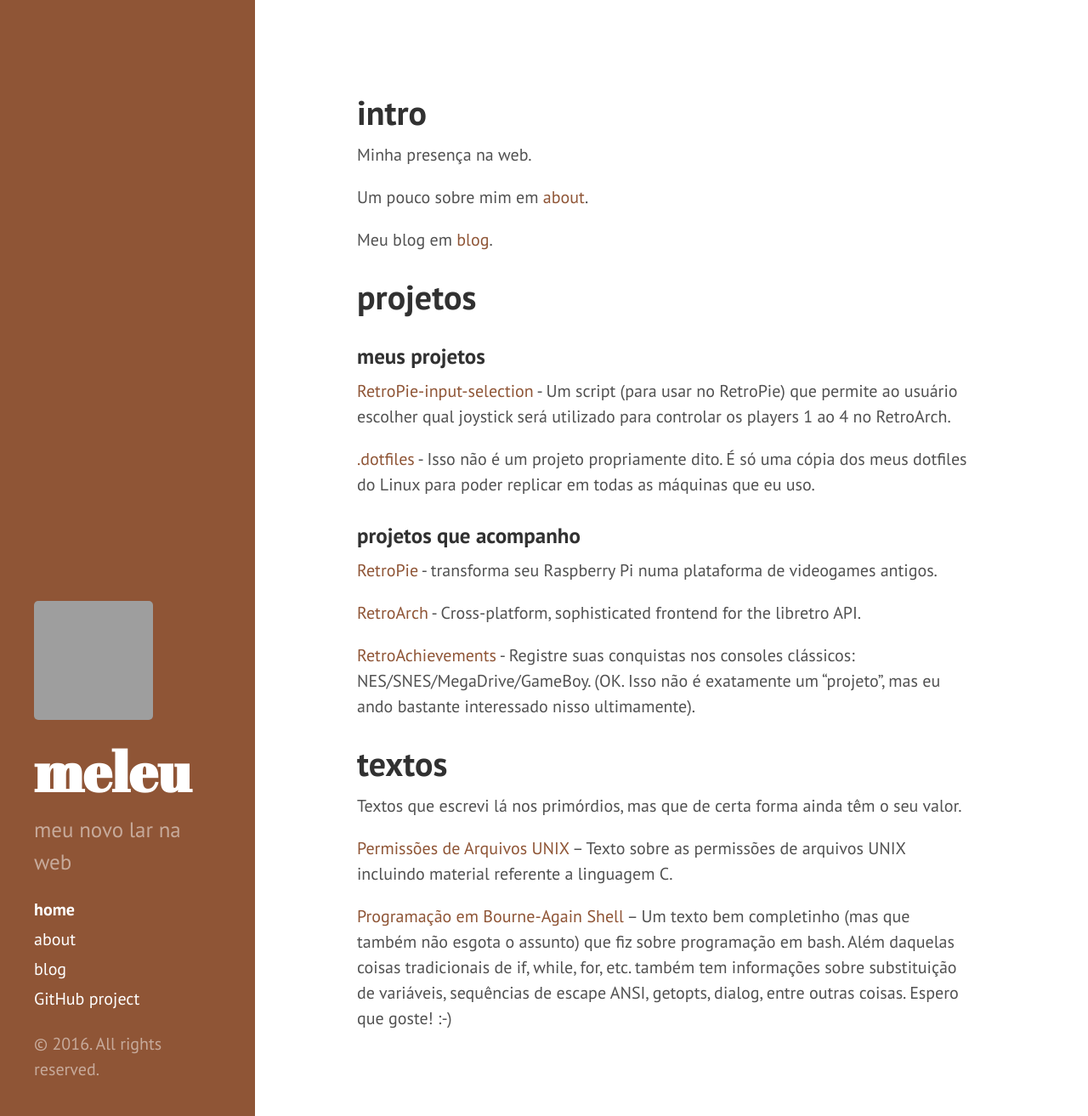
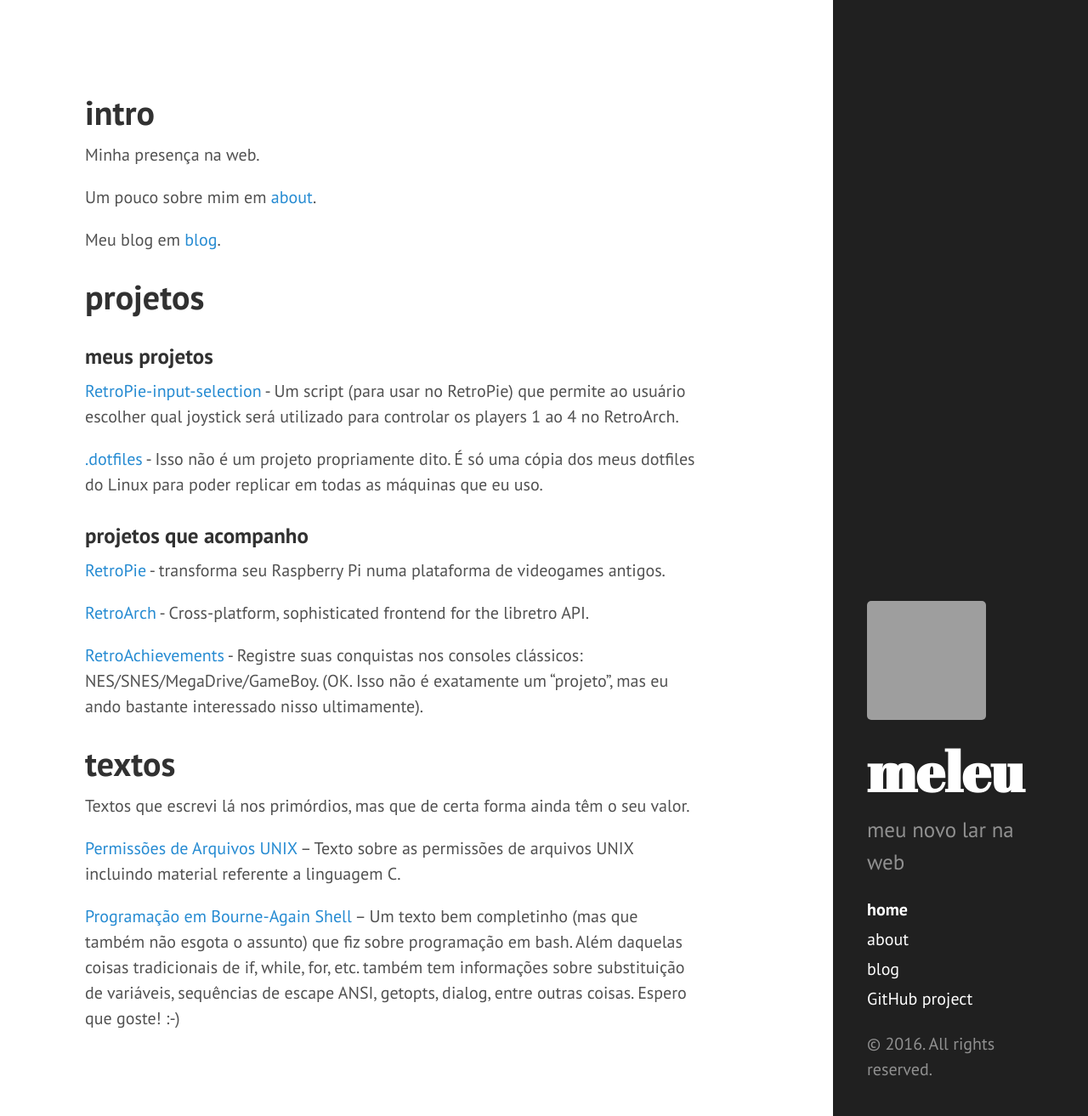
Before and after one commit to meleu/meleu.github.io, a Jekyll site: the page built from index.md, in a window 1280 px wide and 1313 px high. Shown: the whole window at 85% size. Built offline with Jekyll 4.4.1, drawn with Linux system fonts in a browser that asks for light colours; grey boxes are pictures that could not be loaded.

Commit message:
Update default.html

```diff
--- a/_layouts/default.html
+++ b/_layouts/default.html
@@ -3,7 +3,7 @@
 
   {% include head.html %}
 
-  <body class="theme-base-0f">
+  <body class="layout-reverse">
 
     {% include sidebar.html %}
 
```
